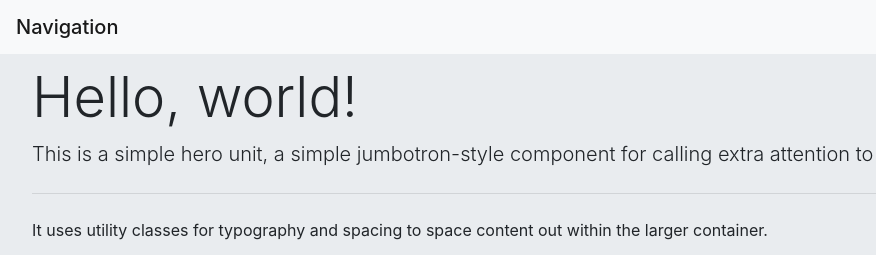
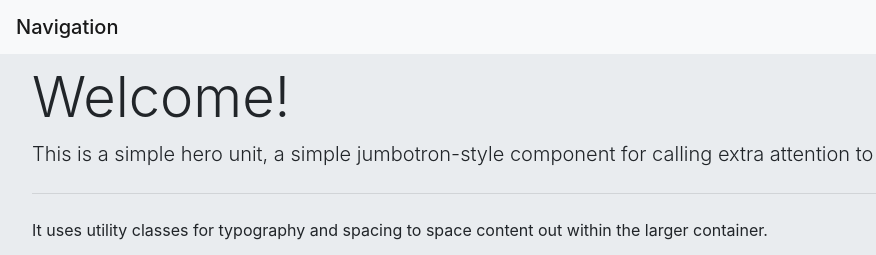
Before and after one commit to KHulsy/second_portfolio, a website: page index.html in a window 1280 px wide. Shown: the top 255 px of the page, 0-876 px from the left. Drawn offline with nearby package versions, Linux system fonts and the light colour scheme; a web font is replaced by a local one.

Commit message:
Update index.html
Changed out Hellow, World for Welcome.

```diff
--- a/index.html
+++ b/index.html
@@ -10,7 +10,7 @@
     <meta charset="utf-8">
     <meta name="viewport" content="width=device-width, initial-scale=1, shrink-to-fit=no">
     <div class="jumbotron">
-  <h1 class="display-4">Hello, world!</h1>
+  <h1 class="display-4">Welcome!</h1>
   <p class="lead">This is a simple hero unit, a simple jumbotron-style component for calling extra attention to featured content or information.</p>
   <hr class="my-4">
   <p>It uses utility classes for typography and spacing to space content out within the larger container.</p>
```
